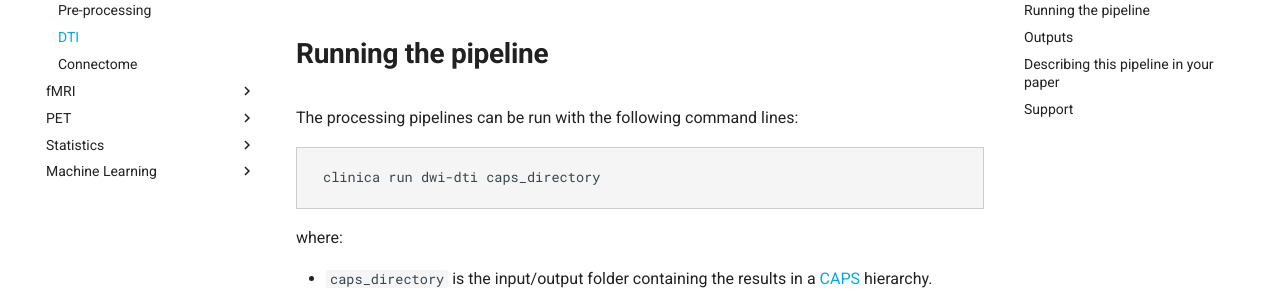
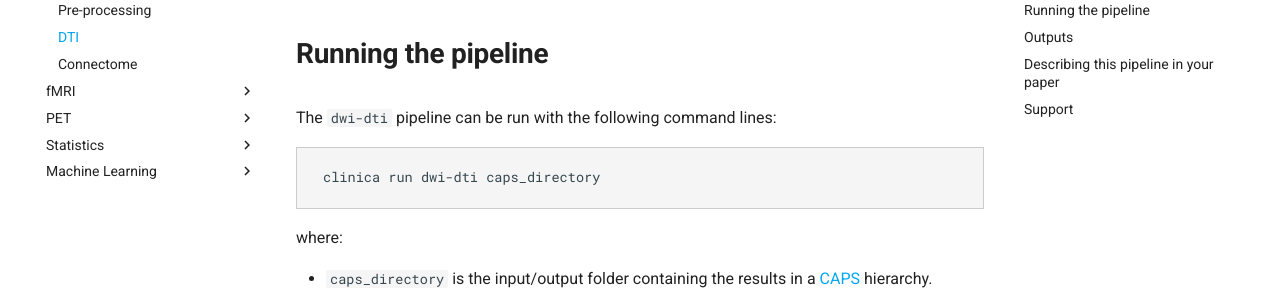
Before and after one commit to aramis-lab/clinica, an MkDocs documentation site: the page built from docs/Pipelines/DWI_DTI.md, in a window 1280 px wide and 900 px high, scrolled down 660 px. Shown: the part 152-452 px from the top of the window. Built offline with MkDocs 1.6.1 and Material for MkDocs 9.7.7, drawn with Linux system fonts in a browser that asks for light colours; comment, search, counter and statistics services are not loaded.

Commit message:
Fix sentence for DWI-DTI pipeline

````diff
--- a/docs/Pipelines/DWI_DTI.md
+++ b/docs/Pipelines/DWI_DTI.md
@@ -14,7 +14,7 @@ You need [preprocessed DWI data](../DWI_Preprocessing) prior to running any of t
 If you only installed the core of Clinica, this pipeline needs the installation of **ANTs v2.3.1**, **FSL 6.0** and **MRtrix3** on your computer. You can find how to install these software packages on the [third-party](../../Third-party) page.
 
 ## Running the pipeline
-The processing pipelines can be run with the following command lines:
+The `dwi-dti` pipeline can be run with the following command lines:
 
 ```
 clinica run dwi-dti caps_directory
````
